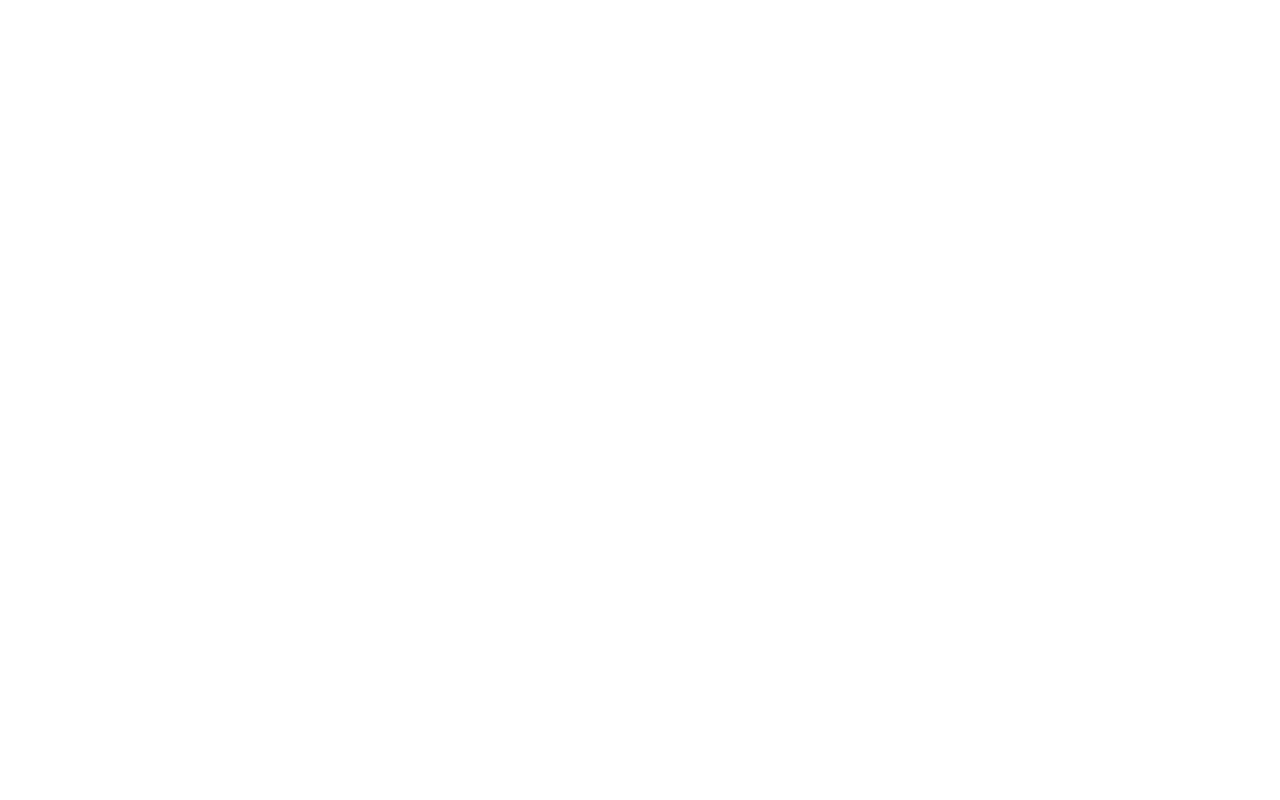
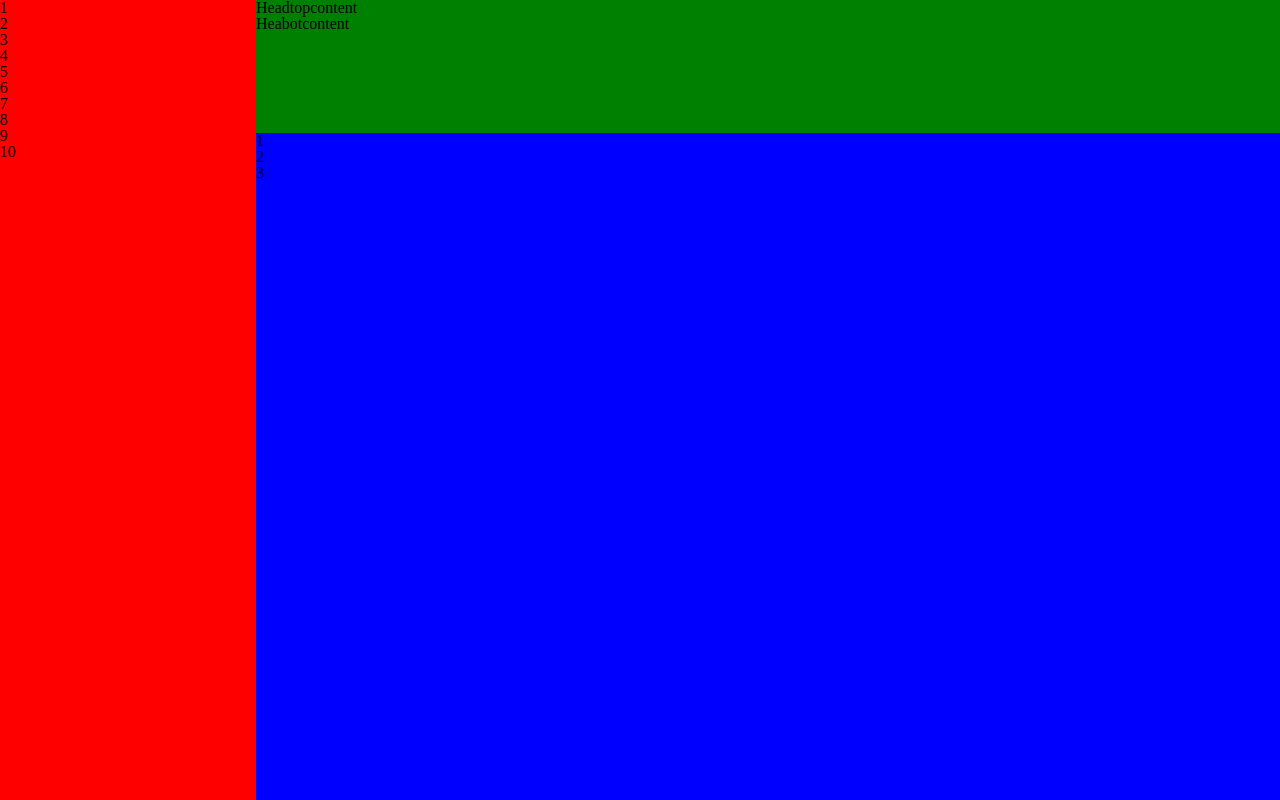
Before and after one commit to Chrisgth/admin-dashboard, a plain HTML site: page index.html in a window 1280 px wide. Drawn offline with Linux system fonts and the light colour scheme.

Commit message:
Set up positioning of main elements

```diff
--- a/index.html
+++ b/index.html
@@ -8,6 +8,30 @@
     <link rel="stylesheet" href="styles/style.css">
 </head>
 <body>
-
+    <header>
+        <div id="headtop">
+            Headtopcontent
+        </div>
+        <div id="headbot">
+            Heabotcontent
+        </div>
+    </header>
+    <div id="sidebar">
+        <div>1</div>
+        <div>2</div>
+        <div>3</div>
+        <div>4</div>
+        <div>5</div>
+        <div>6</div>
+        <div>7</div>
+        <div>8</div>
+        <div>9</div>
+        <div>10</div>
+    </div>
+    <main>
+        <div>1</div>
+        <div>2</div>
+        <div>3</div>
+    </main>
 </body>
 </html>
--- a/styles/style.css
+++ b/styles/style.css
@@ -0,0 +1,68 @@
+/* http://meyerweb.com/eric/tools/css/reset/
+   v2.0 | 20110126
+   License: none (public domain)
+*/
+
+html, body, div, span, applet, object, iframe,
+h1, h2, h3, h4, h5, h6, p, blockquote, pre,
+a, abbr, acronym, address, big, cite, code,
+del, dfn, em, img, ins, kbd, q, s, samp,
+small, strike, strong, sub, sup, tt, var,
+b, u, i, center,
+dl, dt, dd, ol, ul, li,
+fieldset, form, label, legend,
+table, caption, tbody, tfoot, thead, tr, th, td,
+article, aside, canvas, details, embed,
+figure, figcaption, footer, header, hgroup,
+menu, nav, output, ruby, section, summary,
+time, mark, audio, video {
+	margin: 0;
+	padding: 0;
+	border: 0;
+	font-size: 100%;
+	font: inherit;
+	vertical-align: baseline;
+}
+/* HTML5 display-role reset for older browsers */
+article, aside, details, figcaption, figure,
+footer, header, hgroup, menu, nav, section {
+	display: block;
+}
+body {
+	line-height: 1;
+}
+ol, ul {
+	list-style: none;
+}
+blockquote, q {
+	quotes: none;
+}
+blockquote:before, blockquote:after,
+q:before, q:after {
+	content: '';
+	content: none;
+}
+table {
+	border-collapse: collapse;
+	border-spacing: 0;
+}
+/* End of CSS reset */
+body{
+    height: 100vh;
+    width: 100vw;
+    display: grid;
+    grid-template-columns: 1fr 4fr;
+    grid-template-rows: 1fr 5fr;
+}
+
+header{
+    background-color: green;
+    grid-column: 2/end;
+}
+#sidebar{
+    background-color: red;
+    grid-row: 1/end;
+}
+main{
+    background-color: blue;
+}
```
